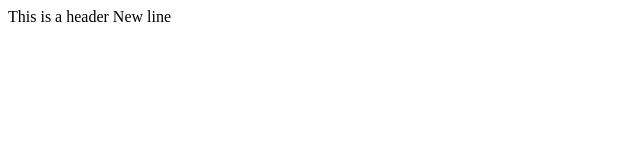
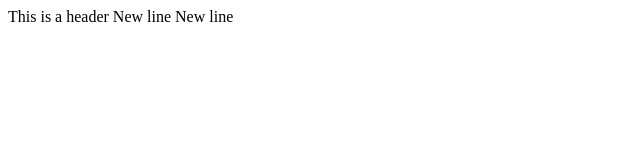
Before and after one commit to jtbpc-iscteiul/git-test, a plain HTML site: page index.html in a window 1280 px wide. Shown: the full height of the page, 0-640 px from the left. Drawn offline with Linux system fonts and the light colour scheme.

Commit message:
third commit

```diff
--- a/index.html
+++ b/index.html
@@ -3,5 +3,6 @@
 <body>
     <hi>This is a header</hi>
     <hi>New line</hi>
+    <hi>New line</hi>
 </body>
 </html>
```
